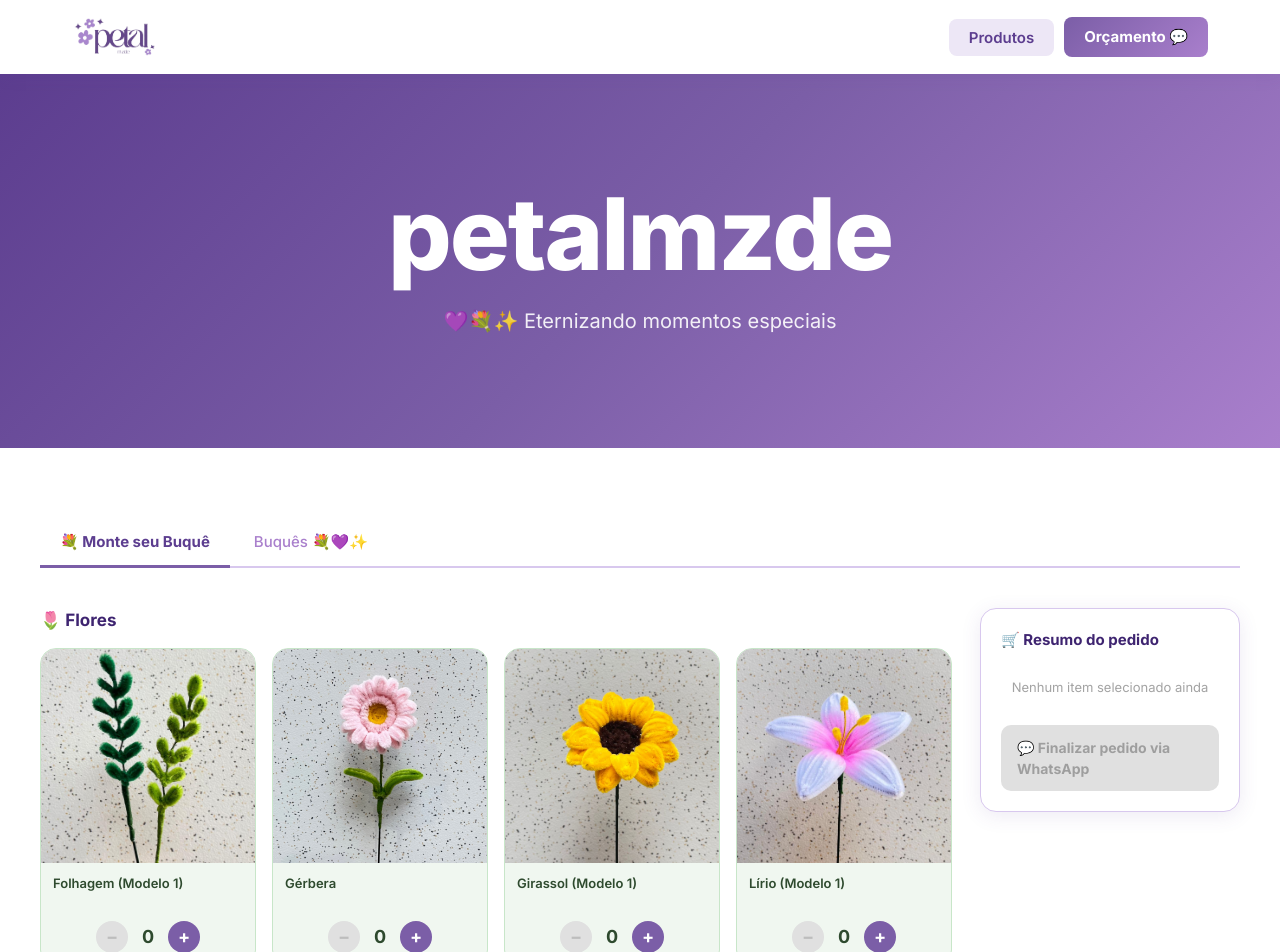
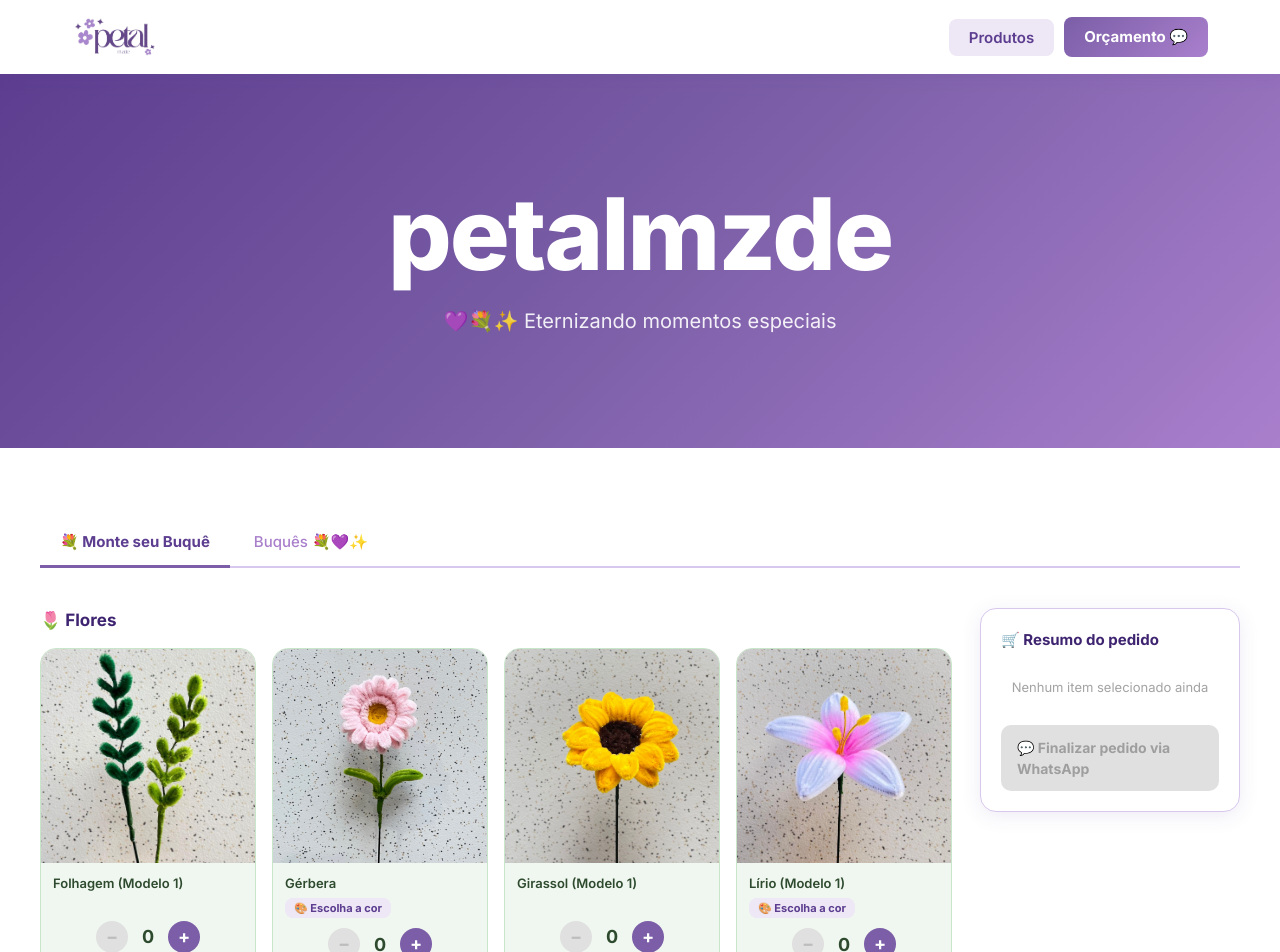
Before and after one commit to gilsonfiho/site-petalmzde, a React (Vite) app: page / in a window 1280 px wide. Shown: the top 952 px of the page. Built offline with nearby package versions, Linux system fonts and the light colour scheme.

Commit message:
feat: adiciona tag e paleta de seleção de cor por flor

```diff
--- a/src/pages/Home/MonteBuque.jsx
+++ b/src/pages/Home/MonteBuque.jsx
@@ -6,8 +6,33 @@ const WA_NUMBER = '5585920057498';
 
 const initQty = (items) => Object.fromEntries(items.map(({ id }) => [id, 0]));
 
+/* Paleta de cores disponíveis para as flores */
+const flowerColors = [
+  { name: 'Rosa claro',     hex: '#F7A8C4' },
+  { name: 'Rosa escuro',    hex: '#D6336C' },
+  { name: 'Lilás',          hex: '#B39DDB' },
+  { name: 'Amarelo ouro',   hex: '#F5C518' },
+  { name: 'Vermelho',       hex: '#E53935' },
+  { name: 'Roxo',           hex: '#7B2CBF' },
+  { name: 'Verde claro',    hex: '#A5D6A7' },
+  { name: 'Verde musgo',    hex: '#7A8450' },
+  { name: 'Verde bandeira', hex: '#2E7D32' },
+  { name: 'Branco',         hex: '#FFFFFF' },
+  { name: 'Azul claro',     hex: '#90CAF9' },
+  { name: 'Azul escuro',    hex: '#0D47A1' },
+  { name: 'Azul médio',     hex: '#2196F3' },
+  { name: 'Laranja',        hex: '#FB8C00' },
+  { name: 'Bege',           hex: '#E3D5B8' },
+  { name: 'Preto',          hex: '#212121' },
+  { name: 'Marrom',         hex: '#8D5524' },
+];
+
+const hexOf = (name) => flowerColors.find(c => c.name === name)?.hex || '#CCC';
+
 /* ── Card individual de flor / adicional ── */
-const ItemCard = ({ item, qty, onInc, onDec, isMobile }) => (
+const ItemCard = ({ item, qty, onInc, onDec, isMobile, showColorTag, selectedColor, onSelectColor }) => {
+  const [paletteOpen, setPaletteOpen] = useState(false);
+  return (
   <div style={{
     background: '#F0F7F0',
     border: '1px solid #C8E6C9',
@@ -25,16 +50,95 @@ const ItemCard = ({ item, qty, onInc, onDec, isMobile }) => (
       />
     </div>
     <div style={{ padding: isMobile ? '10px' : '12px', display: 'flex', flexDirection: 'column', gap: '10px' }}>
+      <div style={{
+        display: 'flex',
+        flexDirection: 'column',
+        alignItems: 'flex-start',
+        gap: '6px',
+        minHeight: isMobile ? '32px' : '36px',
+      }}>
         <p style={{
           fontSize: isMobile ? '11px' : '13px',
           fontWeight: 600,
           color: '#2E4A2E',
           lineHeight: 1.35,
           margin: 0,
-        minHeight: isMobile ? '32px' : '36px',
         }}>
           {item.name}
         </p>
+        {showColorTag && (
+          <>
+            <button
+              type="button"
+              onClick={() => setPaletteOpen(o => !o)}
+              style={{
+                display: 'inline-flex',
+                alignItems: 'center',
+                gap: '5px',
+                background: selectedColor ? colors.purple[600] : colors.purple[100],
+                color: selectedColor ? 'white' : colors.purple[700],
+                fontSize: isMobile ? '10px' : '11px',
+                fontWeight: 700,
+                padding: '3px 9px',
+                borderRadius: '8px',
+                border: 'none',
+                cursor: 'pointer',
+                fontFamily: 'inherit',
+              }}
+            >
+              {selectedColor ? (
+                <>
+                  <span style={{
+                    width: '11px', height: '11px', borderRadius: '50%',
+                    background: hexOf(selectedColor),
+                    border: '1px solid rgba(255,255,255,0.7)',
+                    flexShrink: 0,
+                  }} />
+                  {selectedColor}
+                </>
+              ) : '🎨 Escolha a cor'}
+            </button>
+            {paletteOpen && (
+              <div style={{
+                display: 'flex',
+                flexWrap: 'wrap',
+                gap: '6px',
+                padding: '8px',
+                background: 'white',
+                borderRadius: '10px',
+                border: `1px solid ${colors.purple[200]}`,
+                width: '100%',
+                boxSizing: 'border-box',
+              }}>
+                {flowerColors.map(c => {
+                  const active = selectedColor === c.name;
+                  return (
+                    <button
+                      key={c.name}
+                      type="button"
+                      title={c.name}
+                      onClick={() => { onSelectColor(active ? null : c.name); setPaletteOpen(false); }}
+                      style={{
+                        width: '22px',
+                        height: '22px',
+                        borderRadius: '50%',
+                        background: c.hex,
+                        border: c.name === 'Branco' ? '1px solid #CCC' : '1px solid rgba(0,0,0,0.1)',
+                        outline: active ? `2px solid ${colors.purple[600]}` : 'none',
+                        outlineOffset: '1px',
+                        cursor: 'pointer',
+                        padding: 0,
+                        flexShrink: 0,
+                      }}
+                      aria-label={c.name}
+                    />
+                  );
+                })}
+              </div>
+            )}
+          </>
+        )}
+      </div>
       <div style={{ display: 'flex', alignItems: 'center', justifyContent: 'center', gap: '10px' }}>
         <button
           onClick={onDec}
@@ -96,14 +200,16 @@ const ItemCard = ({ item, qty, onInc, onDec, isMobile }) => (
     </div>
   </div>
   );
+};
 
 /* ── Componente principal ── */
 const MonteBuque = ({ isMobile }) => {
-  const [florQty, setFlorQty]   = useState(() => initQty(flores));
-  const [adicQty, setAdicQty]   = useState(() => initQty(adicionais));
+  const [florQty, setFlorQty]     = useState(() => initQty(flores));
+  const [adicQty, setAdicQty]     = useState(() => initQty(adicionais));
+  const [florColor, setFlorColor] = useState({});
 
   const selectedItems = [
-    ...flores.map(f    => ({ ...f, qty: florQty[f.id] })),
+    ...flores.map(f    => ({ ...f, qty: florQty[f.id], color: florColor[f.id] })),
     ...adicionais.map(a => ({ ...a, qty: adicQty[a.id] })),
   ].filter(i => i.qty > 0);
 
@@ -115,7 +221,10 @@ const MonteBuque = ({ isMobile }) => {
     const adicSel = adicionais.filter(a => adicQty[a.id] > 0);
     if (florSel.length) {
       lines.push('*Flores:*');
-      florSel.forEach(f => lines.push(`- ${f.name}: ${florQty[f.id]}x`));
+      florSel.forEach(f => {
+        const color = !f.fixedColor && florColor[f.id] ? ` (cor: ${florColor[f.id]})` : '';
+        lines.push(`- ${f.name}${color}: ${florQty[f.id]}x`);
+      });
     }
     if (adicSel.length) {
       lines.push('\n*Adicionais:*');
@@ -188,7 +297,15 @@ const MonteBuque = ({ isMobile }) => {
               justifyContent: 'space-between',
               gap: '8px',
             }}>
-              <span>{i.name}</span>
+              <span style={{ display: 'inline-flex', alignItems: 'center', gap: '5px' }}>
+                {i.color && (
+                  <span style={{
+                    width: '10px', height: '10px', borderRadius: '50%',
+                    background: hexOf(i.color), border: '1px solid rgba(0,0,0,0.15)', flexShrink: 0,
+                  }} />
+                )}
+                {i.name}{i.color ? ` · ${i.color}` : ''}
+              </span>
               <span style={{ fontWeight: 700, flexShrink: 0 }}>×{i.qty}</span>
             </li>
           ))}
@@ -253,6 +370,9 @@ const MonteBuque = ({ isMobile }) => {
                   item={f}
                   qty={florQty[f.id]}
                   isMobile={isMobile}
+                  showColorTag={!f.fixedColor}
+                  selectedColor={florColor[f.id] || null}
+                  onSelectColor={(c) => setFlorColor(prev => ({ ...prev, [f.id]: c }))}
                   onInc={() => setFlorQty(q => ({ ...q, [f.id]: q[f.id] + 1 }))}
                   onDec={() => setFlorQty(q => ({ ...q, [f.id]: Math.max(0, q[f.id] - 1) }))}
                 />
```
Lines whose indentation alone changed are shown as unchanged.
